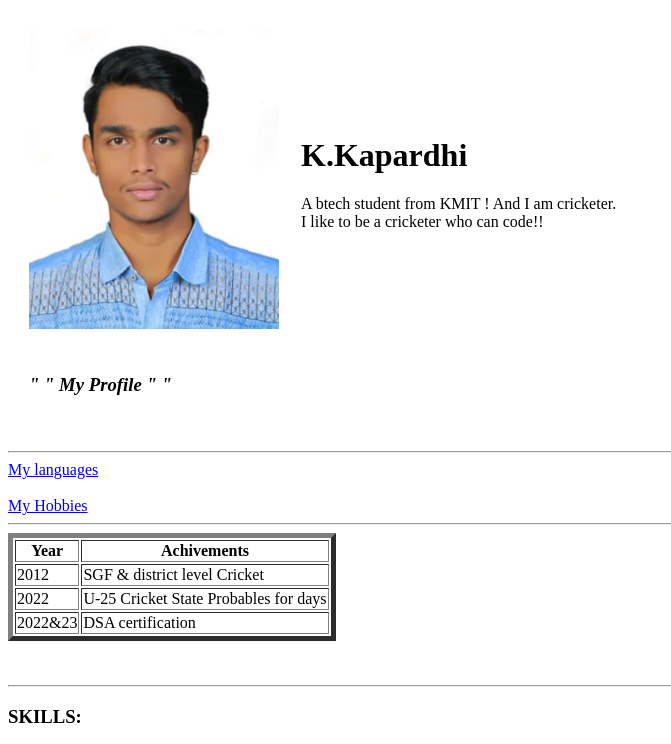
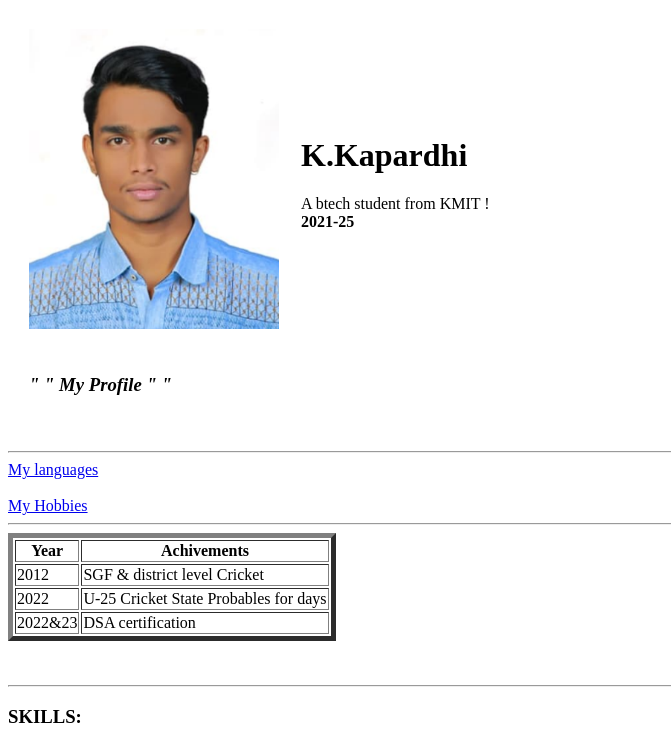
Before and after one commit to kapardhi03/CV, a plain HTML site: page index.html in a window 1280 px wide. Shown: the top 744 px of the page, without its empty margins (0-671 px from the left). Drawn offline with Linux system fonts and the light colour scheme; files whose address does not match are found by name.

Commit message:
Update index.html

```diff
--- a/index.html
+++ b/index.html
@@ -15,9 +15,9 @@
                 <h1>
                     K.Kapardhi
                 </h1>
-                <p>A btech student from KMIT ! And I am cricketer.
+                <p>A btech student from KMIT !
                     <br>
-                    I like to be a cricketer who can code!!
+                    <b>2021-25</b>
             </td>
         </tr>
         <!-- <tr> -->
```
